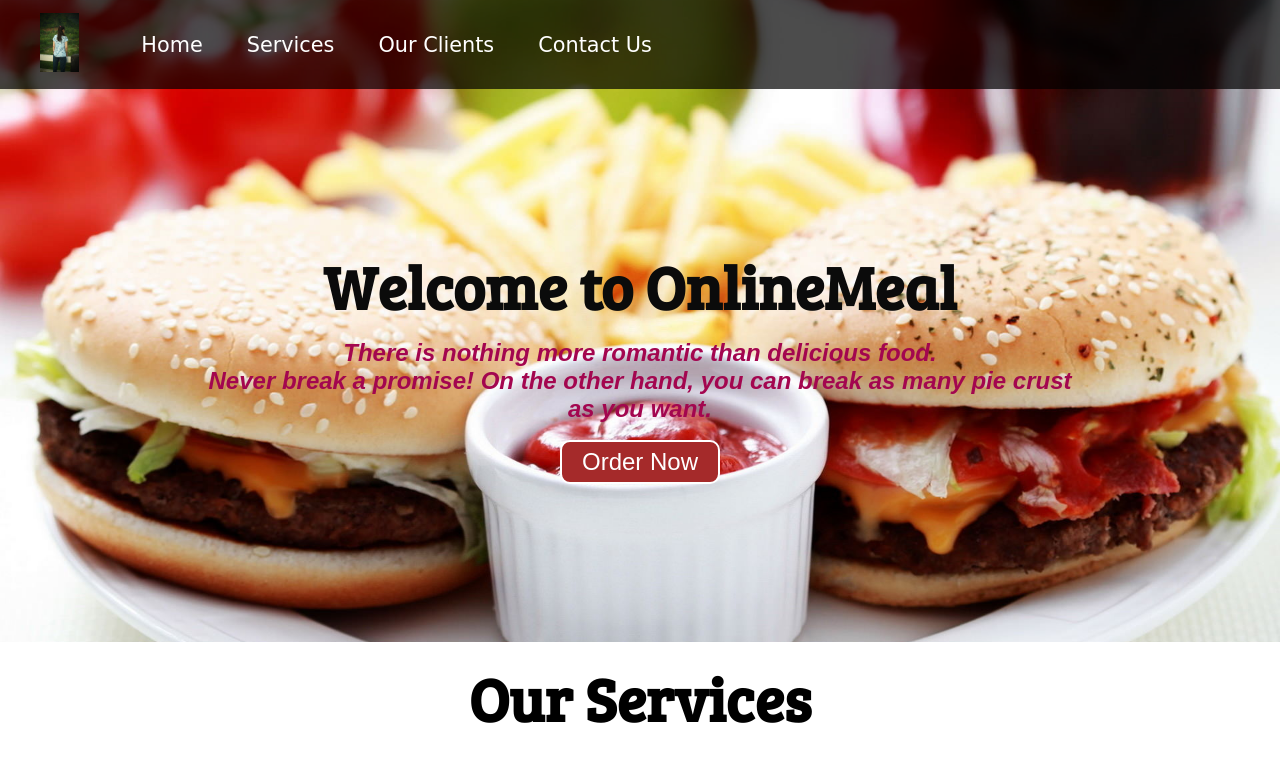
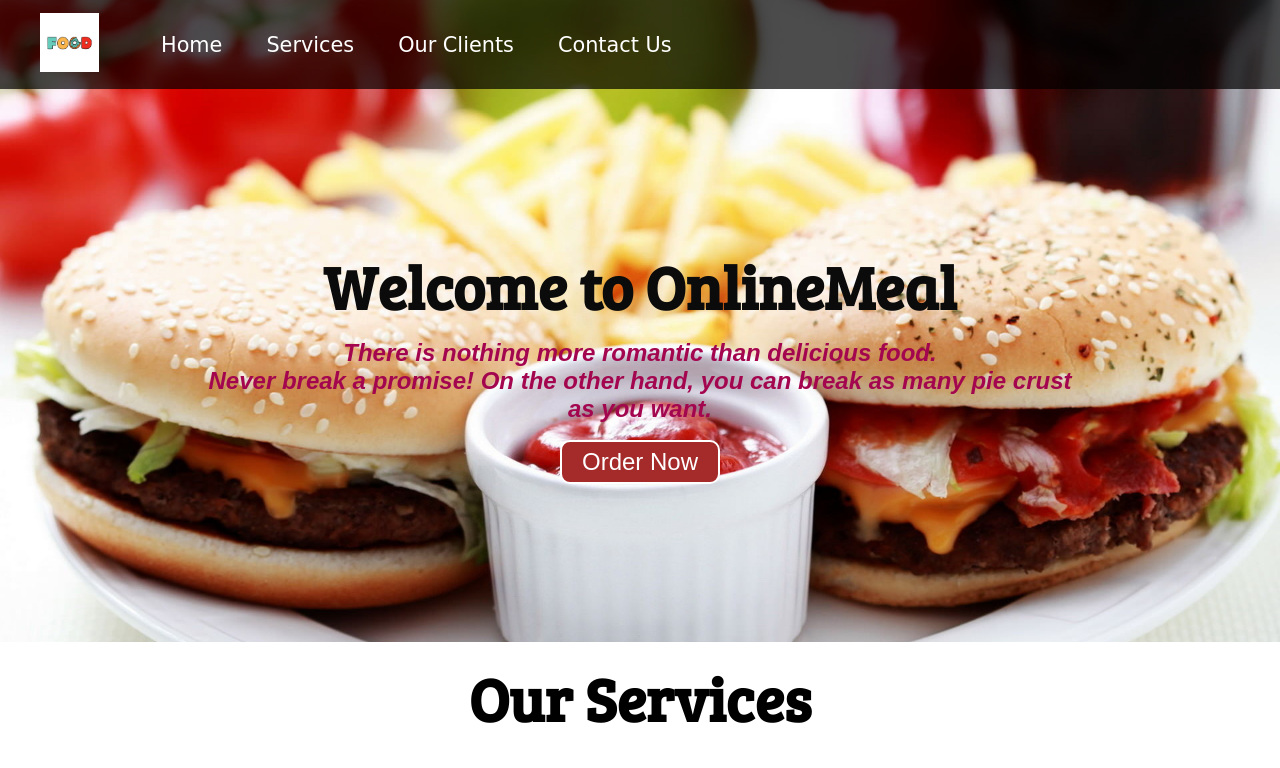
Before and after one commit to tichita7/online-food-delivery-site, a plain HTML site: page index.html in a window 1280 px wide. Shown: the top 768 px of the page. Drawn offline with Linux system fonts and the light colour scheme; a web font is replaced by a local one.

Commit message:
Update index.html
changed logo

```diff
--- a/index.html
+++ b/index.html
@@ -16,7 +16,7 @@
 <body>
     <nav id="navbar">
         <div id="logo">
-            <img src="logo.jpg" alt="OnlineMeal.com">
+            <img src="ico.jpg" alt="OnlineMeal.com">
         </div>
         <ul>
             <li class="item"><a href="#home">Home</a></li>
```
